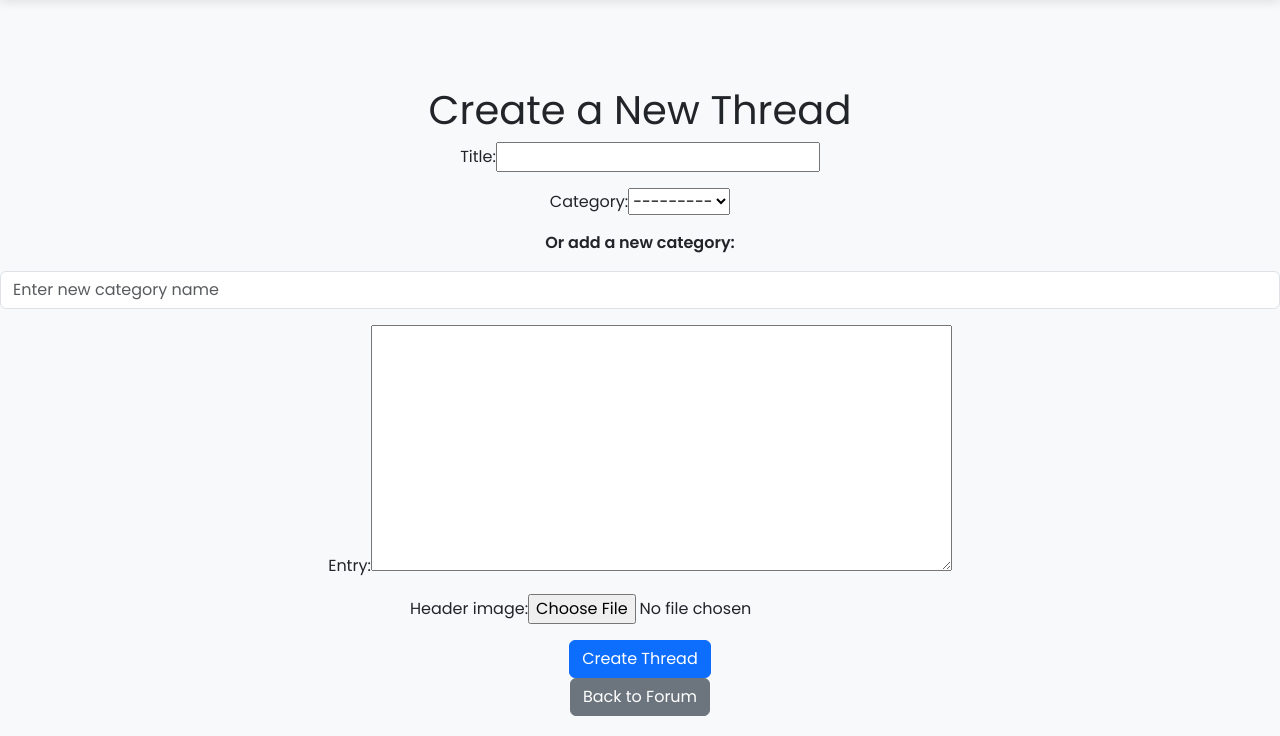
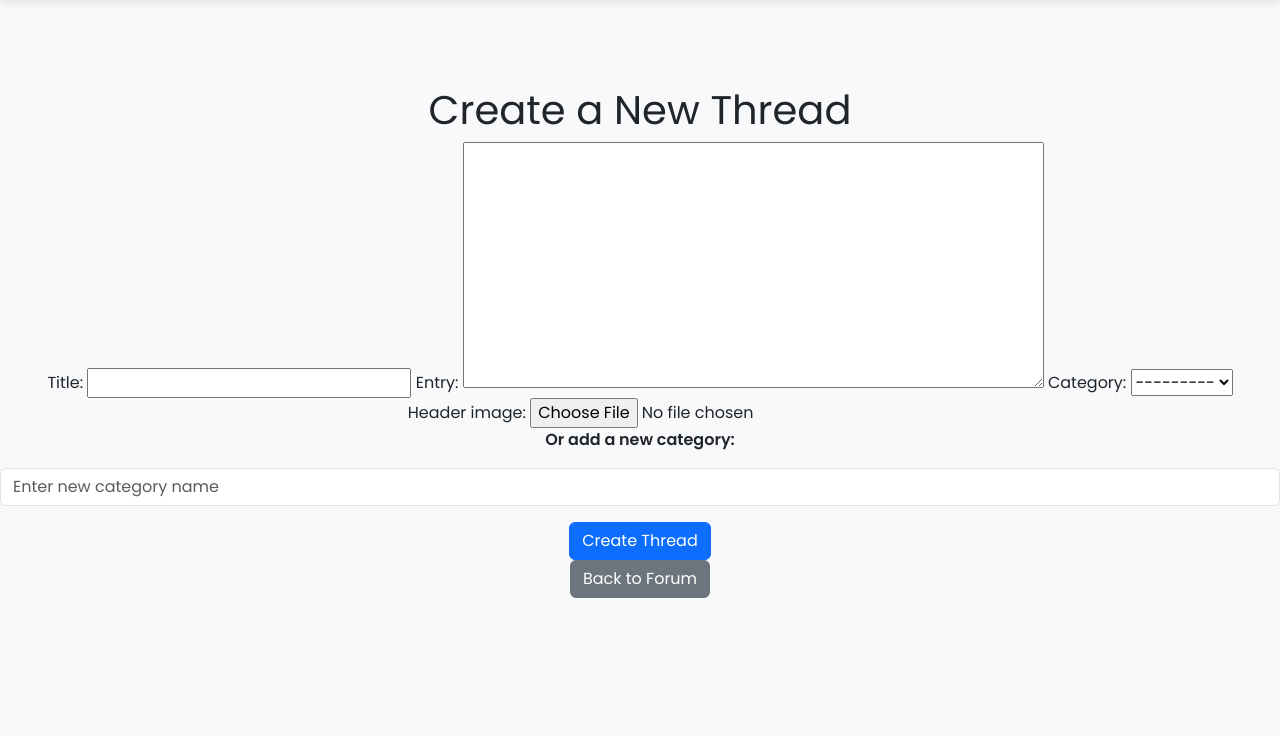
Before and after one commit to loltreeman/hobbysite-CD-1, a Django app: page /forum/thread/add/ in a window 1280 px wide. Shown: the part 64-800 px from the top of the page. Run offline with Django 5.2, Linux system fonts and the light colour scheme; the visitor is signed in with stand-in values (Sample User, id 1); data that the repository does not hold is empty.

Commit message:
Revert "Update thread_create.html"
This reverts commit 1f0bb3c882dfa54f77213aad39a90e3e3575ef0b.

```diff
--- a/hobbysite/templates/forum/thread_create.html
+++ b/hobbysite/templates/forum/thread_create.html
@@ -8,26 +8,13 @@
 <form method="post" enctype="multipart/form-data">
     {% csrf_token %}
 
-    <div class="mb-3">
-        {{ form.title.label_tag }}{{ form.title }}
-    </div>
+    {{ form.title.label_tag }} {{ form.title }}
+    {{ form.entry.label_tag }} {{ form.entry }}
+    {{ form.category.label_tag }} {{ form.category }}
+    {{ form.header_image.label_tag }} {{ form.header_image }}
 
-    <div class="mb-3">
-        {{ form.category.label_tag }}{{ form.category }}
-    </div>
-
-    <div class="mb-3">
     <p><strong>Or add a new category:</strong></p>
-        <input type="text" name="new_category" placeholder="Enter new category name" class="form-control">
-    </div>
-
-    <div class="mb-3">
-        {{ form.entry.label_tag }}{{ form.entry }}
-    </div>
-
-    <div class="mb-3">
-        {{ form.header_image.label_tag }}{{ form.header_image }}
-    </div>
+    <input type="text" name="new_category" placeholder="Enter new category name" class="form-control mb-3">
 
     <button type="submit" class="btn btn-primary">Create Thread</button>
 </form>
```
